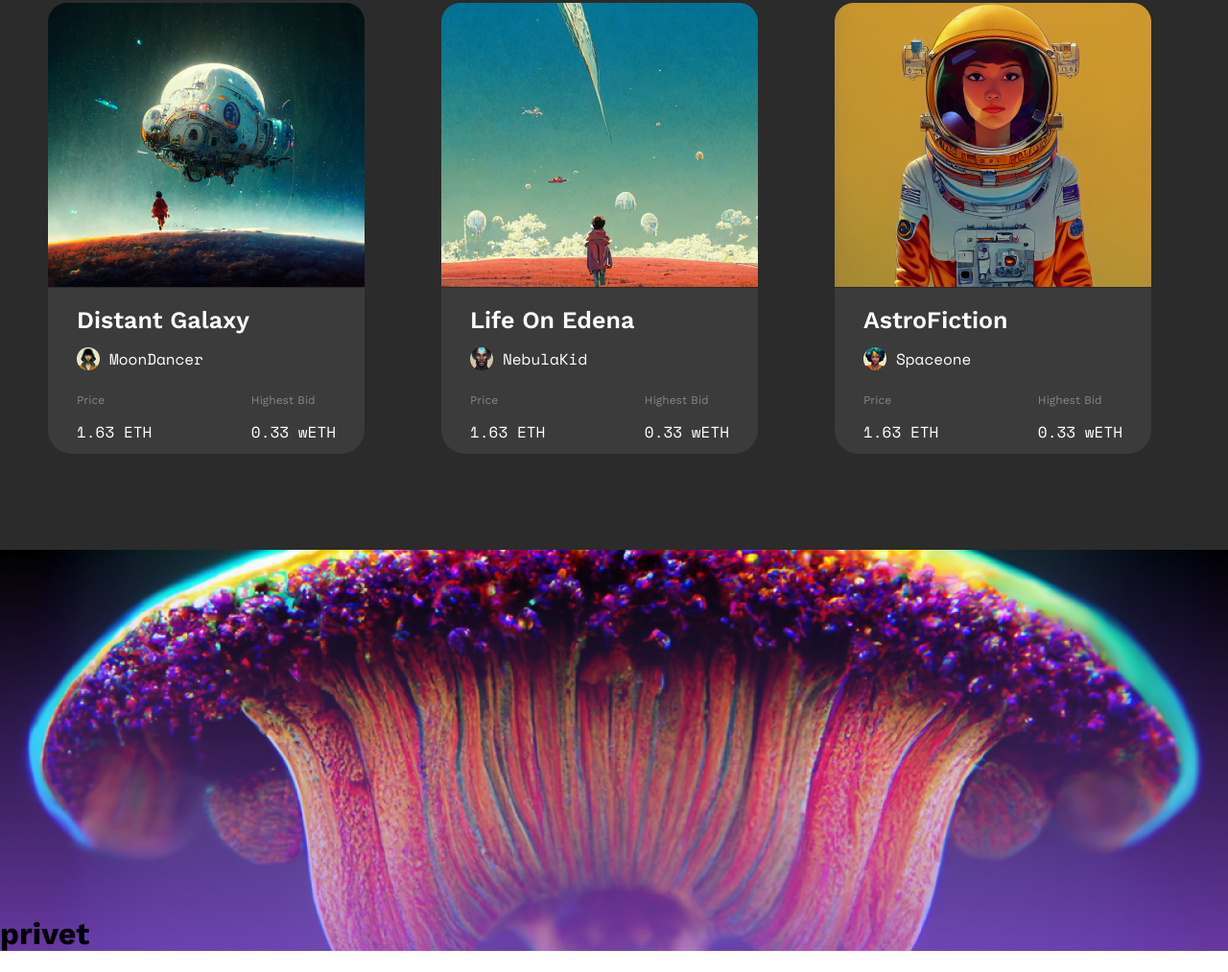
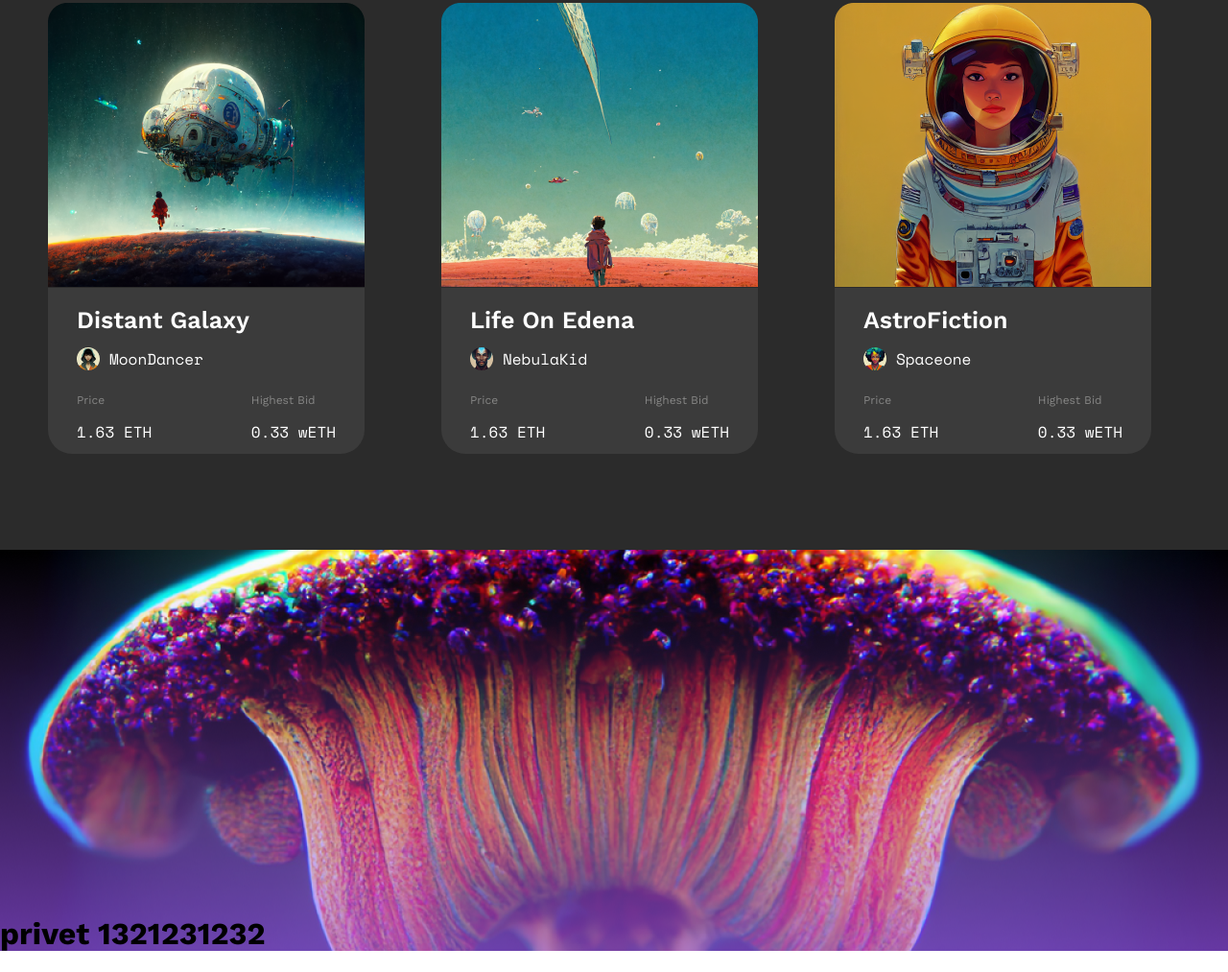
Before and after one commit to Dobryak165/suspectbot, a plain HTML site: page index.html in a window 1280 px wide. Shown: the part 3526-4539 px from the top of the page at 96% size. Drawn offline with nearby package versions, Linux system fonts and the light colour scheme.

Commit message:
Suspect i Dobryak da

```diff
--- a/index.html
+++ b/index.html
@@ -453,7 +453,7 @@
     <div class="background__main6">
         <div class="container">
             <div class="main6">
-                <h1>privet</h1>
+                <h1>privet 1321231232</h1>
             </div>
         </div>
     </div>
```
